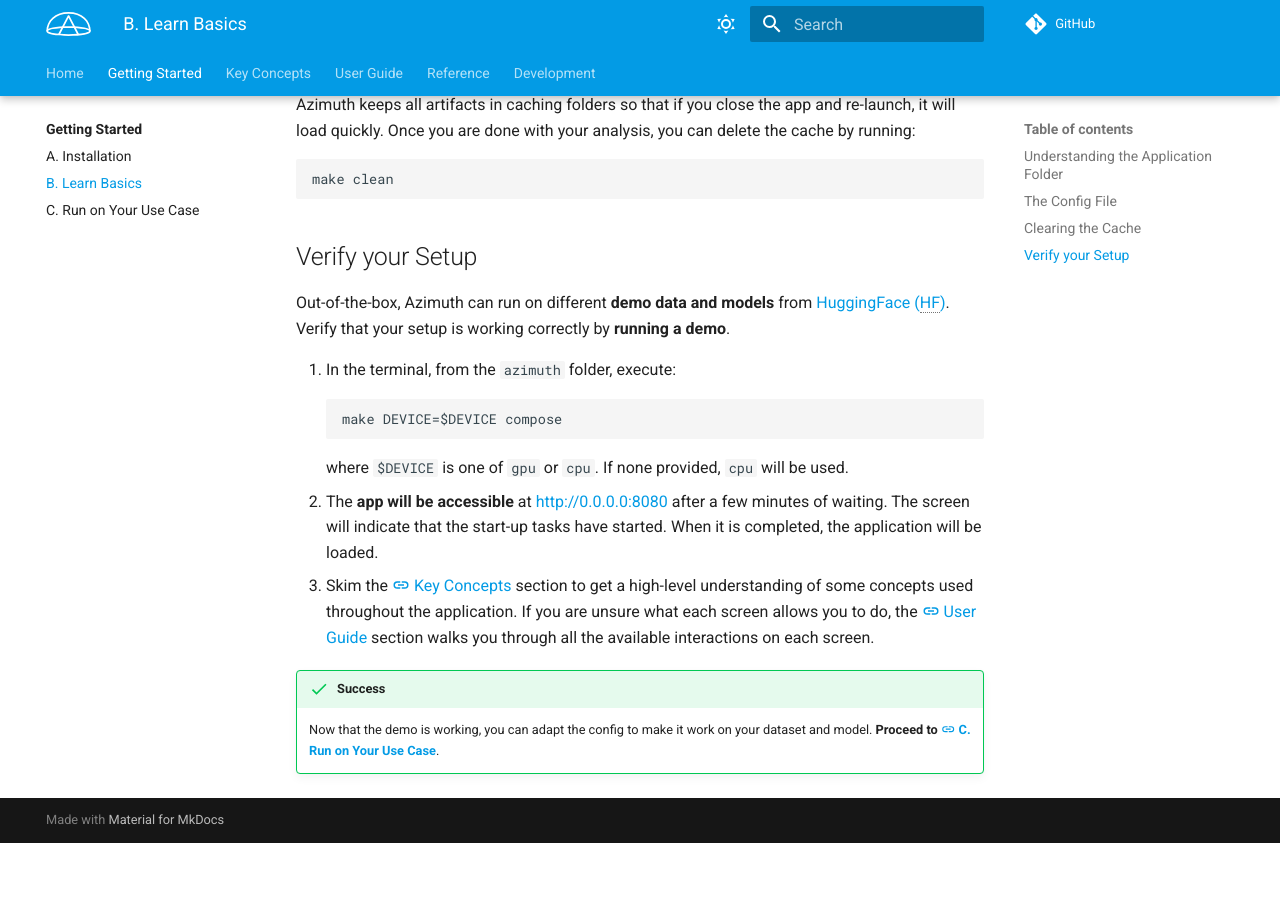
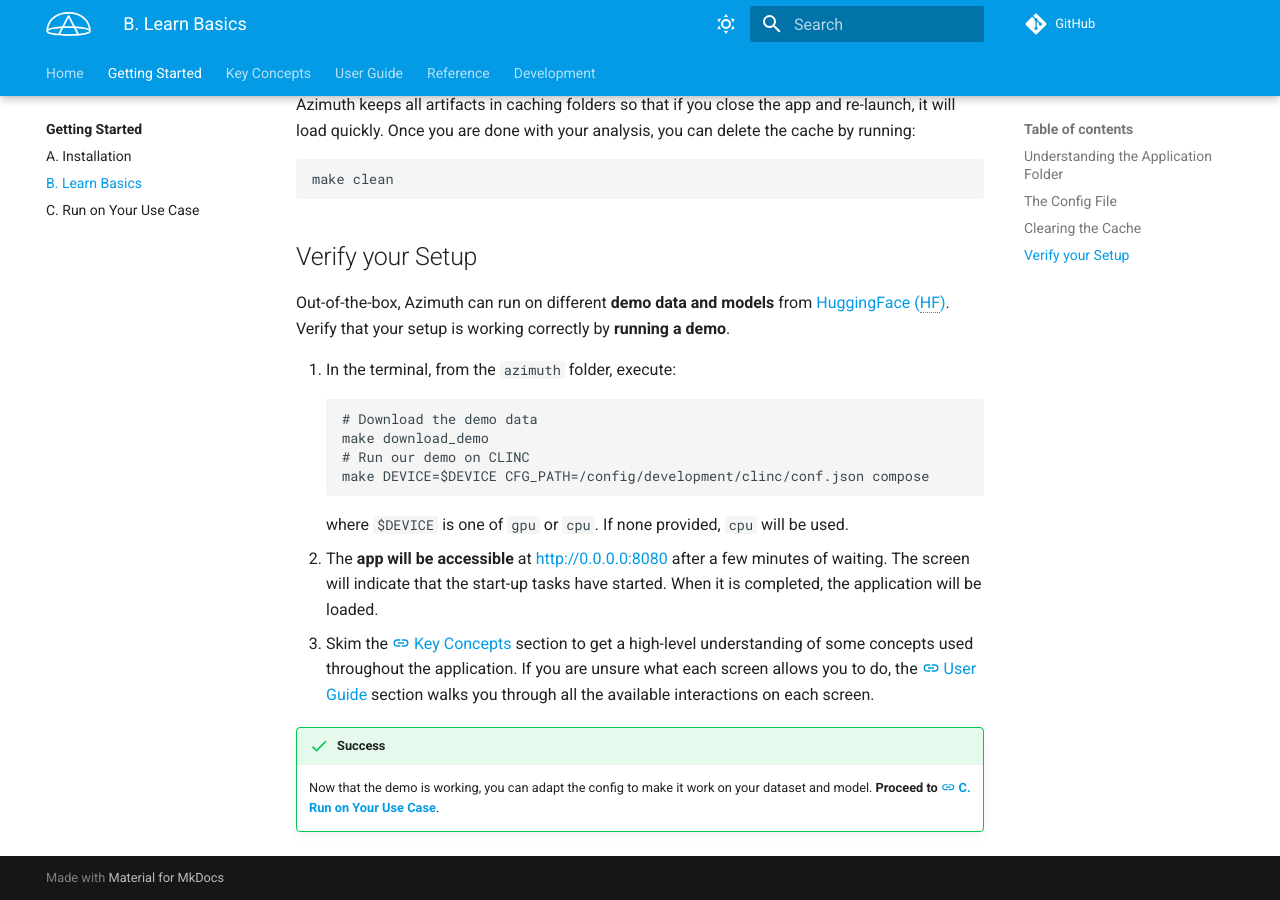
Before and after one commit to ServiceNow/azimuth, an MkDocs documentation site: the page built from docs/docs/getting-started/b-basics.md, in a window 1280 px wide and 900 px high, scrolled down 810 px. Built offline with MkDocs 1.6.1 and Material for MkDocs 9.7.7, drawn with Linux system fonts in a browser that asks for light colours; comment, search, counter and statistics services are not loaded; before the commit the page ends 1653 px from its top, so only the background shows below that.

Commit message:
Update documentation

````diff
--- a/docs/docs/getting-started/b-basics.md
+++ b/docs/docs/getting-started/b-basics.md
@@ -53,7 +53,10 @@ from [HuggingFace (HF)](http://www.huggingface.co). Verify that your setup is wo
 
 1. In the terminal, from the `azimuth` folder, execute:
     ```
-    make DEVICE=$DEVICE compose
+    # Download the demo data
+    make download_demo
+    # Run our demo on CLINC
+    make DEVICE=$DEVICE CFG_PATH=/config/development/clinc/conf.json compose
     ```
    where `$DEVICE` is one of `gpu` or `cpu`. If none provided, `cpu` will be used.
 2. The **app will be accessible** at [http://0.0.0.0:8080](http://0.0.0.0:8080) after a few minutes
````
